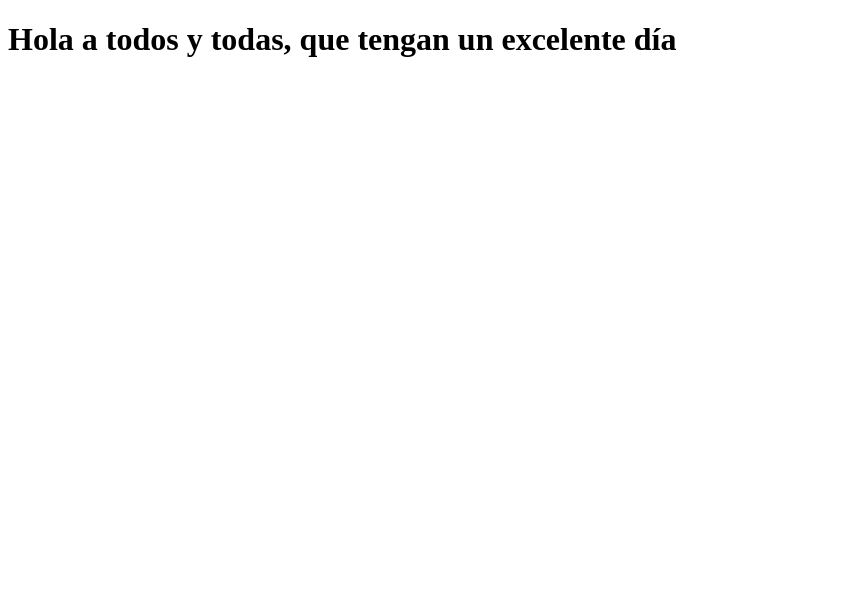
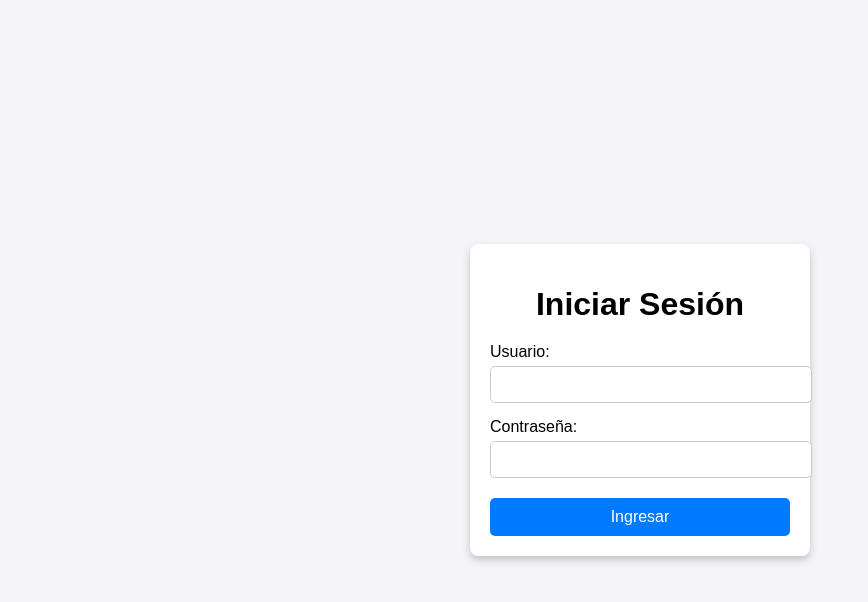
Before and after one commit to elr1chy/ejemplo2.github.io, a plain HTML site: page index.html in a window 1280 px wide. Shown: the whole page, without its empty margins (0-868 px from the left). Drawn offline with Linux system fonts and the light colour scheme.

Commit message:
Update index.html

```diff
--- a/index.html
+++ b/index.html
@@ -1,11 +1,92 @@
 <!DOCTYPE html>
-<html lang="en">
+<html lang="es">
 <head>
     <meta charset="UTF-8">
     <meta name="viewport" content="width=device-width, initial-scale=1.0">
-    <title>Hecho en VS</title>
+    <title>Inicio de Sesión</title>
+    <style>
+        body {
+            font-family: Arial, sans-serif;
+            display: flex;
+            justify-content: center;
+            align-items: center;
+            height: 100vh;
+            margin: 0;
+            background-color: #f4f4f9;
+        }
+        .login-container {
+            background: #fff;
+            padding: 20px;
+            border-radius: 8px;
+            box-shadow: 0 4px 8px rgba(0, 0, 0, 0.2);
+            width: 300px;
+        }
+        .login-container h1 {
+            text-align: center;
+            margin-bottom: 20px;
+        }
+        .login-container label {
+            display: block;
+            margin-bottom: 5px;
+        }
+        .login-container input {
+            width: 100%;
+            padding: 10px;
+            margin-bottom: 15px;
+            border: 1px solid #ccc;
+            border-radius: 5px;
+        }
+        .login-container button {
+            width: 100%;
+            padding: 10px;
+            background-color: #007BFF;
+            color: white;
+            border: none;
+            border-radius: 5px;
+            cursor: pointer;
+            font-size: 16px;
+        }
+        .login-container button:hover {
+            background-color: #0056b3;
+        }
+        .error-message {
+            color: red;
+            text-align: center;
+            margin-top: -10px;
+            margin-bottom: 15px;
+        }
+    </style>
 </head>
 <body>
-    <h1>Hola a todos y todas, que tengan un excelente día</h1>
+    <div class="login-container">
+        <h1>Iniciar Sesión</h1>
+        <form id="loginForm">
+            <label for="username">Usuario:</label>
+            <input type="text" id="username" name="username" required>
+
+            <label for="password">Contraseña:</label>
+            <input type="password" id="password" name="password" required>
+
+            <div class="error-message" id="errorMessage"></div>
+
+            <button type="submit">Ingresar</button>
+        </form>
+    </div>
+
+    <script>
+        document.getElementById('loginForm').addEventListener('submit', function(event) {
+            event.preventDefault(); // Evita que la página se recargue
+
+            const username = document.getElementById('username').value;
+            const password = document.getElementById('password').value;
+            const errorMessage = document.getElementById('errorMessage');
+
+            if (username === 'admin' && password === 'admin') {
+                window.location.href = 'bienvenido.html'; // Redirige a otra página
+            } else {
+                errorMessage.textContent = 'Usuario no aceptado';
+            }
+        });
+    </script>
 </body>
 </html>
```
